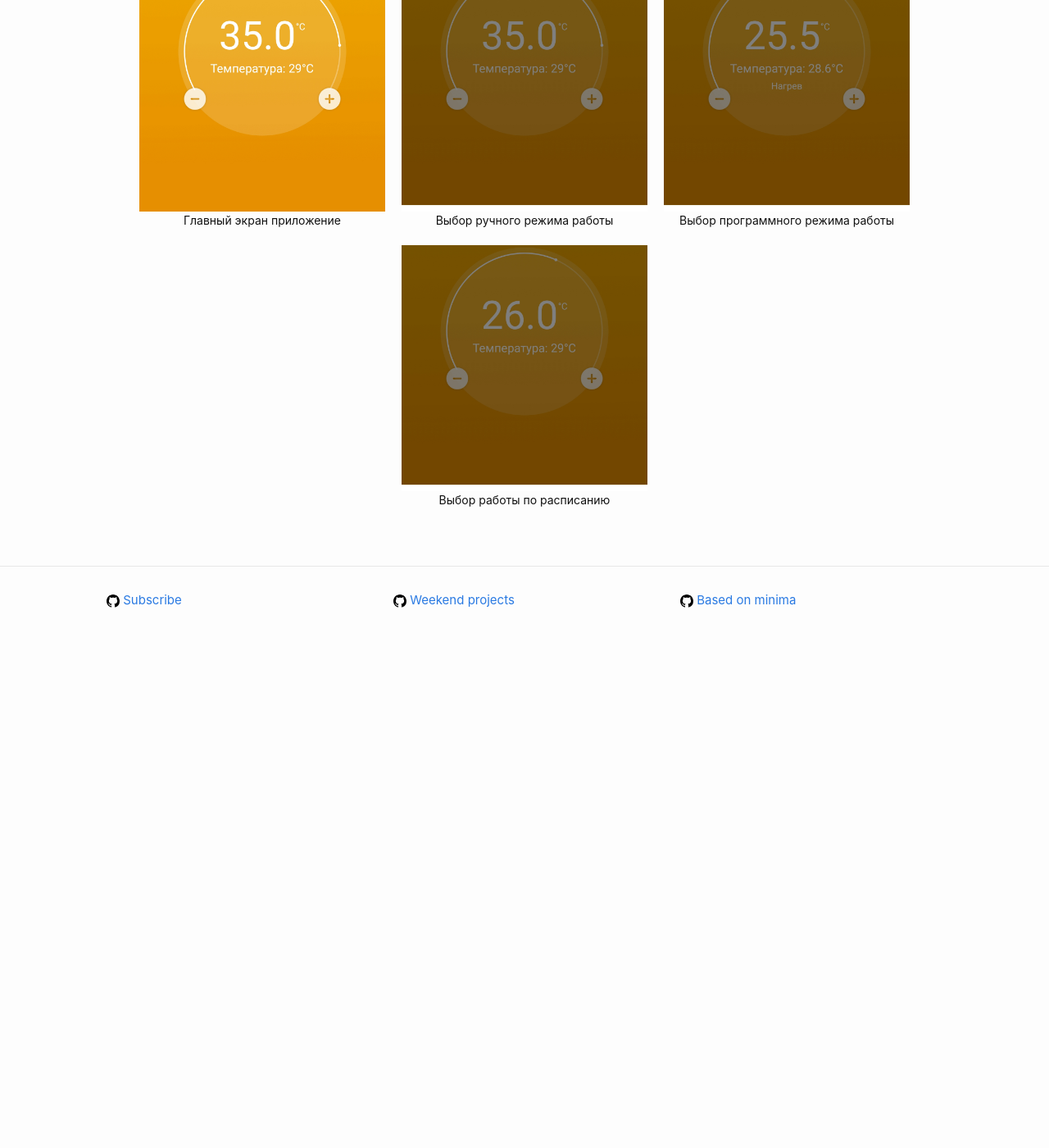
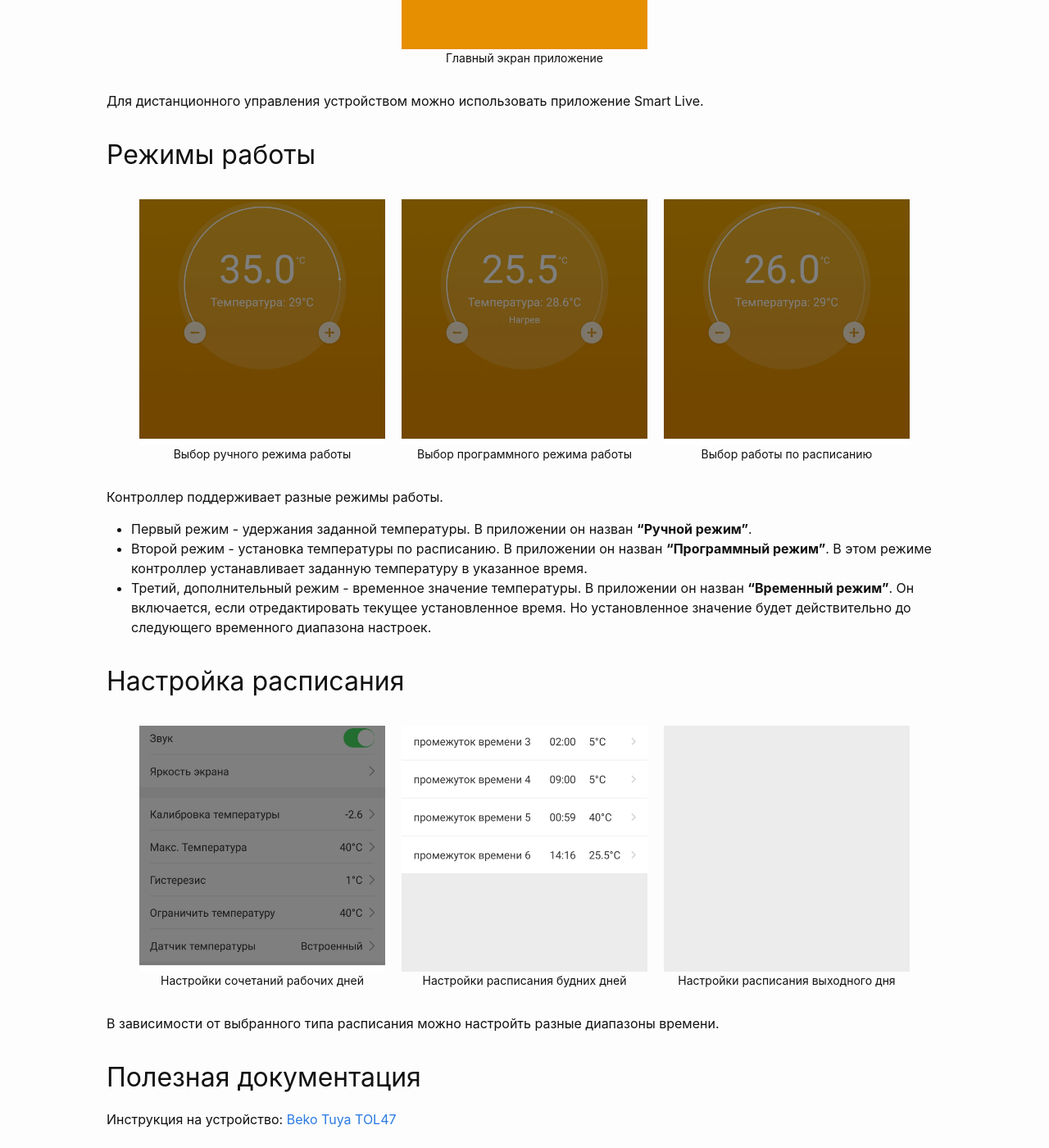
Before and after one commit to Enigma0960/enigma0960.github.io, a Jekyll site: the page built from _posts/2022-12-08-Thermostat-TOL47WIFIEP-part-1.md, in a window 1280 px wide and 1400 px high, scrolled down 4037 px. Shown: the whole window at 82% size. Built offline with Jekyll 4.4.1, drawn with Linux system fonts in a browser that asks for light colours; before the commit the page ends 4841 px from its top, so only the background shows below that.

Commit message:
More info

```diff
--- a/_posts/2022-12-08-Thermostat-TOL47WIFIEP-part-1.md
+++ b/_posts/2022-12-08-Thermostat-TOL47WIFIEP-part-1.md
@@ -94,24 +94,27 @@ tags: iot, smart-home, wifi, climate
 - url: /posts/TOL47WIFIEP/ui/ui-6.svg
   alt: Необходимая температура
   des: Необходимая температура
+
 - url: /posts/TOL47WIFIEP/ui/ui-7.svg
   alt: Актуальная температура
   des: Актуальная температура
 {% endimageblock %}
 
 
-## Режимы работы
-
-Контроллер поддерживает разные режимы работы.
-* Первый режим - удержания заданной температуры. В приложении он назван **"Ручной режим"**.
-* Второй режим - установка температуры по расписанию. В приложении он назван **"Программный режим"**. В этом режиме контроллер устанавливает заданную температуру в указанное время.
-* Третий, дополнительный режим - временное значение температуры. В приложении он назван **"Временный режим"**. Он включается, если отредактировать текущее установленное время. Но установленное значение будет действительно до следующего временного диапазона настроек.
+## Приложение
 
 {% imageblock %}
 - url: /posts/TOL47WIFIEP/app-main-view.jpg
   alt: Главный экран приложение
   des: Главный экран приложение
+{% endimageblock %}
 
+Для дистанционного управления устройством можно использовать приложение Smart Live.
+
+
+## Режимы работы
+
+{% imageblock %}
 - url: /posts/TOL47WIFIEP/app-work-mode-1.jpg
   alt: Ручной режим работы
   des: Выбор ручного режима работы
@@ -124,3 +127,32 @@ tags: iot, smart-home, wifi, climate
   alt: Режим работы по расписанию
   des: Выбор работы по расписанию
 {% endimageblock %}
+
+Контроллер поддерживает разные режимы работы.
+* Первый режим - удержания заданной температуры. В приложении он назван **"Ручной режим"**.
+* Второй режим - установка температуры по расписанию. В приложении он назван **"Программный режим"**. В этом режиме контроллер устанавливает заданную температуру в указанное время.
+* Третий, дополнительный режим - временное значение температуры. В приложении он назван **"Временный режим"**. Он включается, если отредактировать текущее установленное время. Но установленное значение будет действительно до следующего временного диапазона настроек.
+
+
+## Настройка расписания
+
+{% imageblock %}
+- url: /posts/TOL47WIFIEP/app-mode-config-1.jpg
+  alt: Настройки сочетаний рабочих дней
+  des: Настройки сочетаний рабочих дней
+
+- url: /posts/TOL47WIFIEP/app-mode-config-2.jpg
+  alt: Настройки расписания будних дней
+  des: Настройки расписания будних дней
+
+- url: /posts/TOL47WIFIEP/app-mode-config-3.jpg
+  alt: Настройки расписания выходного дня
+  des: Настройки расписания выходного дня
+{% endimageblock %}
+
+В зависимости от выбранного типа расписания можно настройть разные диапазоны времени.
+
+
+## Полезная документация
+
+Инструкция на устройство: [Beko Tuya TOL47]({{ "posts/TOL47WIFIEP/TOL47WIFIEP.pdf" | relative_url }})
```
Also changed, not shown: posts/TOL47WIFIEP/app-mode-config-1.jpg (added), posts/TOL47WIFIEP/app-mode-config-2.jpg (added), posts/TOL47WIFIEP/app-mode-config-3.jpg (added).
